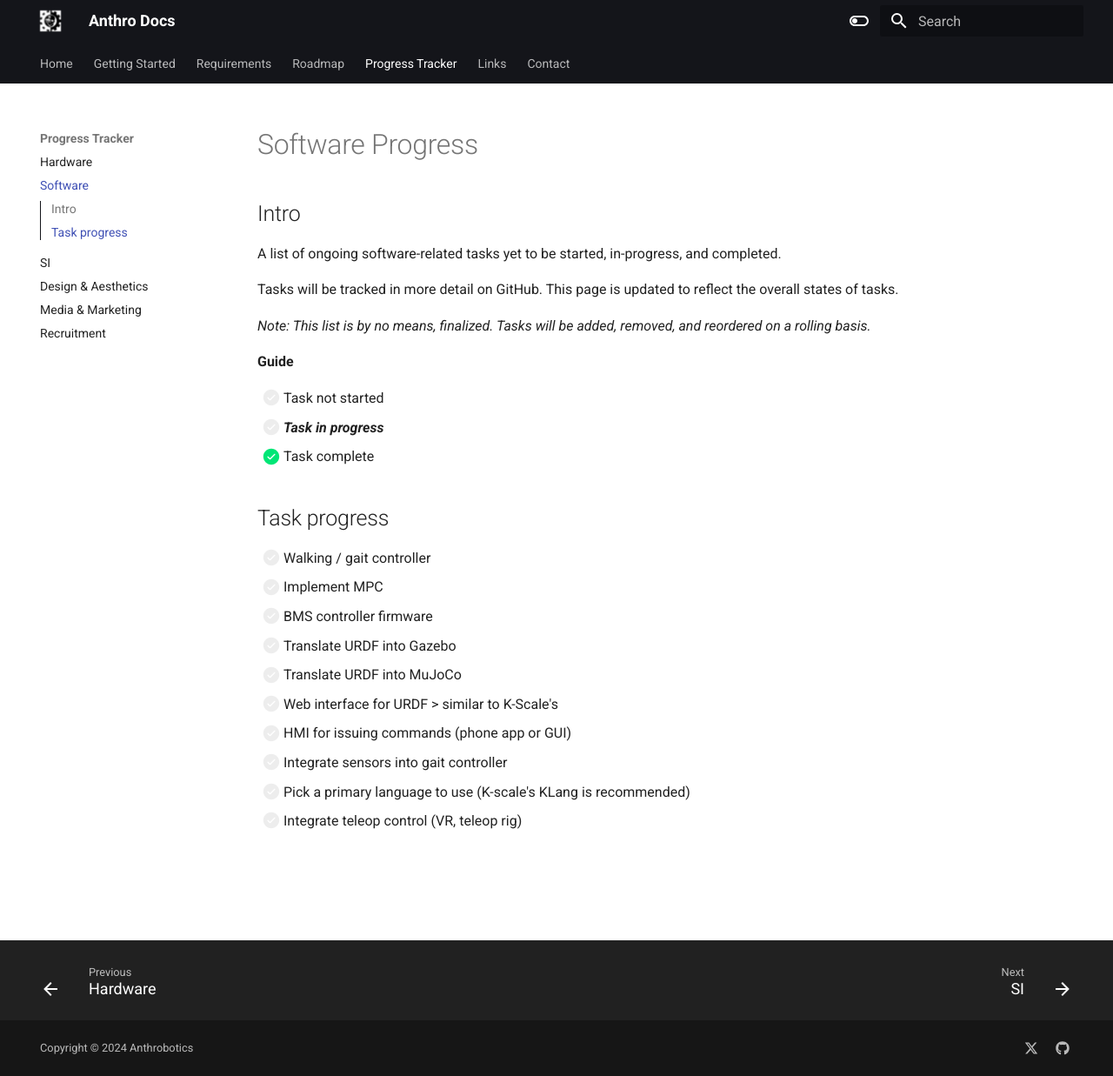
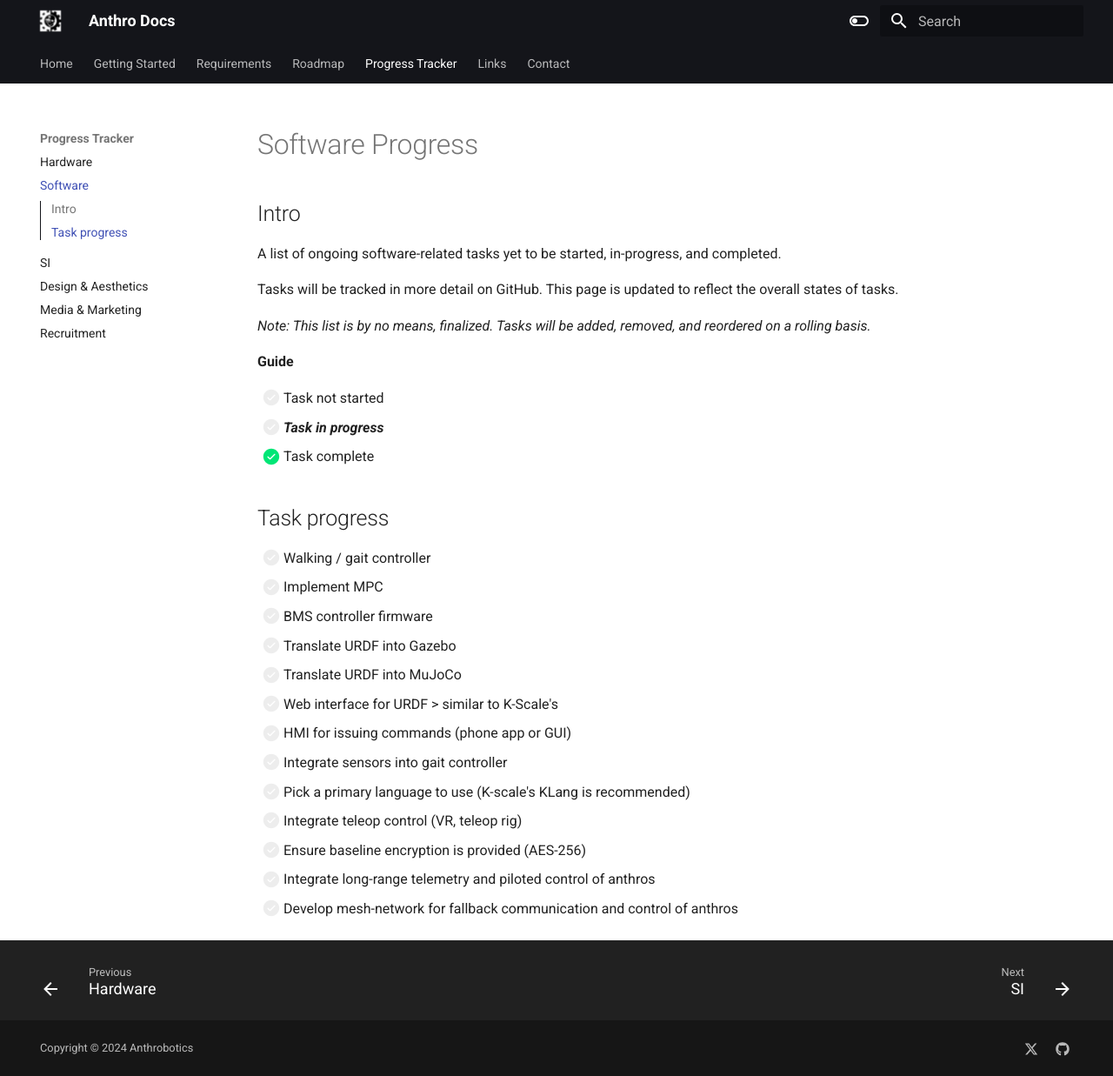
Before and after one commit to Anthrobotics/anthro-docs, an MkDocs documentation site: the page built from docs/progress tracker/software progress.md, in a window 1280 px wide and 1237 px high. Shown: the whole window at 87% size. Built offline with MkDocs 1.6.1 and Material for MkDocs 9.7.7, drawn with Linux system fonts in a browser that asks for light colours.

Commit message:
Update software progress.md

```diff
--- a/docs/progress tracker/software progress.md
+++ b/docs/progress tracker/software progress.md
@@ -25,3 +25,6 @@ Tasks will be tracked in more detail on GitHub. This page is updated to reflect
 - [ ] Integrate sensors into gait controller
 - [ ] Pick a primary language to use (K-scale's KLang is recommended)
 - [ ] Integrate teleop control (VR, teleop rig)
+- [ ] Ensure baseline encryption is provided (AES-256)
+- [ ] Integrate long-range telemetry and piloted control of anthros
+- [ ] Develop mesh-network for fallback communication and control of anthros
```
